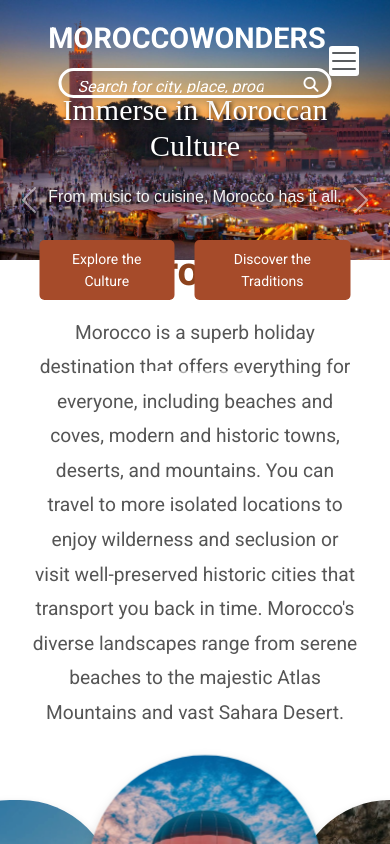
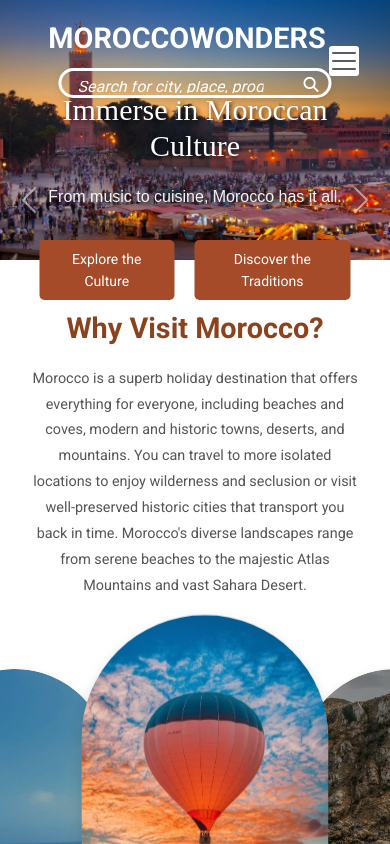
Before and after one commit to Yassmineattar/moroccanwonders, a React (Create React App) app: page / in a window 390 px wide. Built offline with nearby package versions, Linux system fonts and the light colour scheme.

Commit message:
responsitivité whyVisitMorocco

```diff
--- a/src/components/landing_page/WhyVisitMorocco.css
+++ b/src/components/landing_page/WhyVisitMorocco.css
@@ -83,27 +83,73 @@
 }
 
 /* Responsivité */
+/* ... autres styles ... */
+
+/* Responsivité améliorée */
 @media (max-width: 1024px) {
 .why-visit-morocco {
-      flex-direction: column; /* Empilement vertical sur écrans étroits */
+  flex-direction: column; /* Empilement vertical */
   align-items: center; /* Centrer les éléments */
-      padding: 50px 20px; /* Augmenter un peu le padding latéral */
+  padding: 60px 20px; /* Augmenter un peu le padding latéral et top/bottom */
+  margin-top: 20px;
+  margin-bottom: 20px;
 }
 
 .container {
   flex-direction: column;
+  width: 100%;
 }
 
 .text-content {
   margin-bottom: 30px;
+  text-align: center; /* Centrer le texte sur mobile */
+}
+
+.section-title {
+  font-size: 2rem; /* Réduire la taille du titre pour mobile */
+}
+
+.section-description {
+  font-size: 1rem; /* Réduire la taille du texte pour mobile */
+  padding: 0 10px; /* Ajouter un peu de padding horizontal */
+  text-align: center; /* Centrer le texte sur mobile */
 }
 
 .gallery-container {
-      gap: -30px; /* Réduire le chevauchement */
+  gap: -20px; /* Réduire un peu le chevauchement */
+  justify-content: center; /* Centrer les images */
 }
 
 .gallery-image {
-      height: 300px;
-      width: 200px;
+  height: auto;
+  width: 70%; /* Ajuster la largeur pour mieux s'adapter */
+  max-width: 190px; /* Limiter la largeur maximale des images */
+  object-fit: cover;
+}
+
+.gallery-image.active {
+  width: 100%; /* L'image active prend plus de place */
+}
+
+.gallery-image.behind {
+  width: 70%; /* Réduire légèrement les images derrière */
 }
 }
+
+@media (max-width: 600px) {
+.why-visit-morocco {
+  padding: 50px 10px;
+}
+
+.section-title {
+  font-size: 1.8rem; /* Réduire davantage la taille sur les très petits écrans */
+}
+
+.section-description {
+  font-size: 0.9rem; /* Réduire encore la taille pour les très petits écrans */
+}
+
+.gallery-image {
+  width: 70%; /* Réduire davantage la taille des images */
+}
+}
```
Lines whose indentation alone changed are shown as unchanged.
